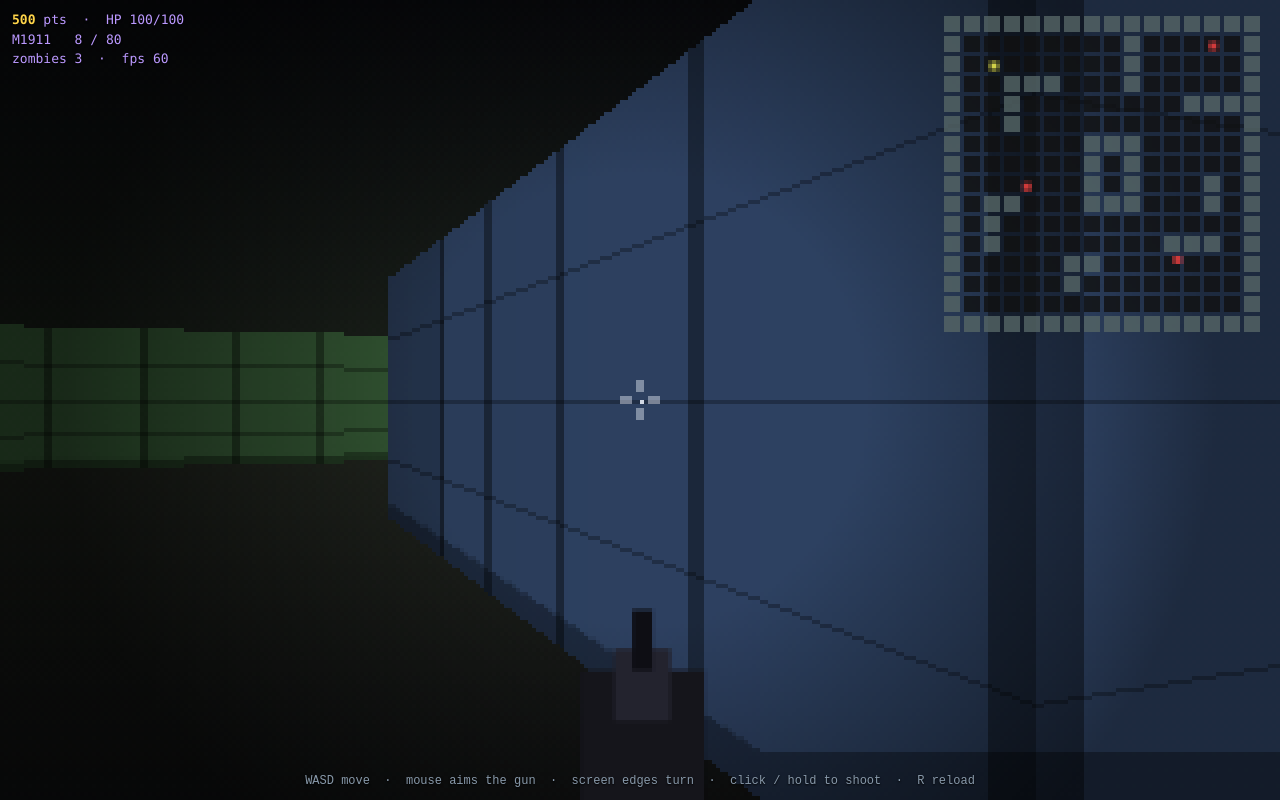
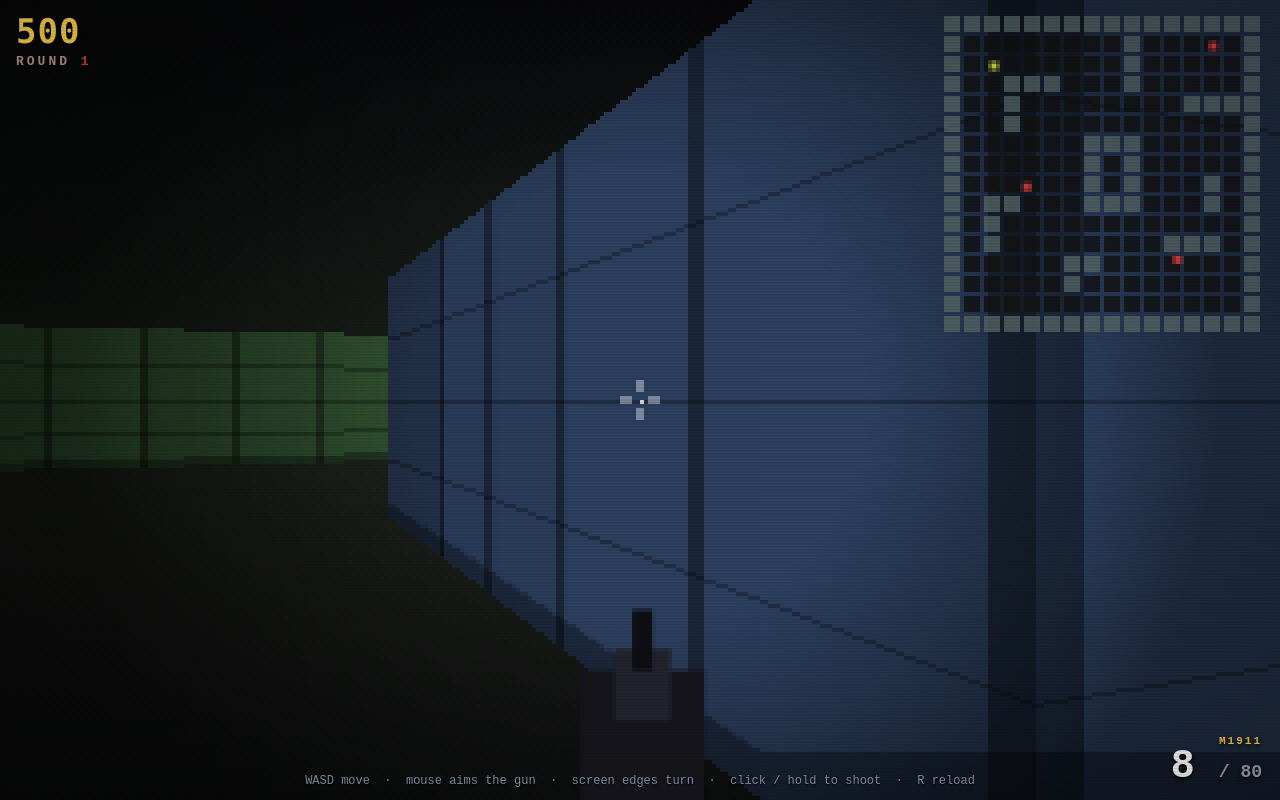
Before and after one commit to rilical/strafe-zombies, a website: page index.html in a window 1280 px wide. Drawn offline with Linux system fonts and the light colour scheme.

Commit message:
feat: render polish — Nacht-style HUD + CRT scanline filter
Track B render pass 3 (HUD/UI; presentation-only, no game rules).

HUD redesigned to the classic Nacht der Untoten language:
- Big gold points top-left that pop (scale flash) whenever the score changes.
- Round number placeholder top-left ('ROUND 1') until rounds.js lands in batch 2.
- Big ammo bottom-right (mag / reserve), weapon name above it, mag turns red when
  empty and shows '·· RELOADING' mid-reload.
- No health bar: a low-HP blood vignette (#lowhp) fades in and heartbeats once the
  player drops below 34% HP.
- CRT overlay (#crt): faint multiply-blended scanlines + a soft tube vignette
  (user-approved ON), z-ordered under the game-over overlay so it stays legible.

Dropped the dev fps/zombie-count readout for the clean HUD; removed the now-unused
fps loop bookkeeping in frame(). npm test stays 116 green (src untouched);
headless DOM-stub harness ran 499 frames + 167 shots driving the new HUD with no
errors.

```diff
--- a/index.html
+++ b/index.html
@@ -14,18 +14,43 @@
     cursor: none;            /* we draw our own crosshair at the pointer position */
   }
   #hud {
-    position: fixed; top: 10px; left: 12px;
-    font: 13px/1.5 ui-monospace, Menlo, Consolas, monospace;
-    color: #b9f; text-shadow: 0 1px 2px #000; pointer-events: none;
+    position: fixed; top: 14px; left: 16px; pointer-events: none;
+    color: #ffd54a; text-shadow: 0 2px 4px #000;
   }
-  #hud b { color: #ffd54a; }
+  #points {
+    font: 800 34px ui-monospace, Menlo, Consolas, monospace; line-height: 1;
+    letter-spacing: 1px; transform-origin: left center;
+  }
+  #points.pop { animation: pop .18s ease-out; }
+  @keyframes pop { 0% { transform: scale(1.6); color: #fff; } 100% { transform: scale(1); } }
+  #round { margin-top: 6px; font: 700 13px ui-monospace, monospace; color: #b98; letter-spacing: 3px; }
+  #round b { color: #e23b2e; }
+  #ammo {
+    position: fixed; right: 18px; bottom: 16px; text-align: right; pointer-events: none;
+    color: #fff; text-shadow: 0 2px 4px #000; font: 800 40px ui-monospace, monospace; line-height: .85;
+  }
+  #ammo small { font-size: 18px; color: #9ab; }
+  #ammo.empty #mag { color: #e44; }
+  #ammo #weapon { font: 700 11px ui-monospace, monospace; color: #ffd54a; letter-spacing: 2px; margin-bottom: 3px; }
+  #lowhp {
+    position: fixed; inset: 0; pointer-events: none; opacity: 0; transition: opacity .3s;
+    background: radial-gradient(ellipse at center, rgba(120,0,0,0) 42%, rgba(120,0,0,.6) 100%);
+  }
+  #lowhp.show { opacity: 1; animation: heartbeat 1.1s ease-in-out infinite; }
+  @keyframes heartbeat { 0%, 100% { opacity: .45; } 50% { opacity: .95; } }
+  #crt {
+    position: fixed; inset: 0; pointer-events: none; z-index: 60; opacity: .5; mix-blend-mode: multiply;
+    background:
+      repeating-linear-gradient(to bottom, rgba(0,0,0,.18) 0, rgba(0,0,0,.18) 1px, rgba(0,0,0,0) 2px, rgba(0,0,0,0) 3px),
+      radial-gradient(ellipse at center, rgba(0,0,0,0) 58%, rgba(0,0,0,.4) 100%);
+  }
   #hint {
     position: fixed; bottom: 12px; left: 0; right: 0; text-align: center;
     font: 12px ui-monospace, monospace; color: #89a; text-shadow: 0 1px 2px #000;
     pointer-events: none;
   }
   #overlay {
-    position: fixed; inset: 0; display: none;
+    position: fixed; inset: 0; display: none; z-index: 70;
     flex-direction: column; align-items: center; justify-content: center; gap: 8px;
     background: rgba(25, 0, 0, 0.55);
     color: #e44; font: 700 30px ui-monospace, monospace; text-shadow: 0 2px 6px #000;
@@ -37,9 +62,12 @@
 </head>
 <body>
   <canvas id="screen" width="320" height="200"></canvas>
-  <div id="hud"></div>
+  <div id="lowhp"></div>
+  <div id="hud"><div id="points">0</div><div id="round">ROUND <b>1</b></div></div>
+  <div id="ammo"><div id="weapon"></div><span id="mag">0</span> <small id="reserve">/ 0</small></div>
   <div id="hint">WASD move &nbsp;·&nbsp; mouse aims the gun &nbsp;·&nbsp; screen edges turn &nbsp;·&nbsp; click / hold to shoot &nbsp;·&nbsp; R reload</div>
   <div id="overlay"></div>
+  <div id="crt"></div>
 
   <script type="module">
   // ---------------------------------------------------------------------------
@@ -62,8 +90,15 @@
   const canvas = document.getElementById("screen");
   const ctx = canvas.getContext("2d");
   const W = canvas.width, H = canvas.height;
-  const hud = document.getElementById("hud");
   const overlay = document.getElementById("overlay");
+  const pointsEl = document.getElementById("points");
+  const roundEl = document.getElementById("round");
+  const ammoEl = document.getElementById("ammo");
+  const magEl = document.getElementById("mag");
+  const reserveEl = document.getElementById("reserve");
+  const weaponEl = document.getElementById("weapon");
+  const lowhpEl = document.getElementById("lowhp");
+  let lastPoints = -1;
 
   // Cached gradients for the sky/floor backdrop and the screen-edge vignette.
   const skyGrad = ctx.createLinearGradient(0, -8, 0, H / 2);
@@ -581,18 +616,24 @@
   }
 
   // ---- HUD + fixed-timestep loop ----
-  let last = performance.now(), frames = 0, fps = 0, fpsAcc = 0, acc = 0;
+  let last = performance.now(), acc = 0;
   const STEP = 1 / 60;
 
   function updateHud() {
     const a = player.ammo[player.weapon];
     const w = WEAPONS[player.weapon];
     const reloading = player.reloadTimer !== undefined;
-    const ammoNote = reloading ? " — RELOADING…" : (a.mag === 0 ? " — OUT (R)" : "");
-    hud.innerHTML =
-      "<b>" + player.points + "</b> pts &nbsp;·&nbsp; HP " + Math.ceil(player.hp) + "/" + player.maxHp +
-      "<br>" + w.name + " &nbsp; " + a.mag + " / " + a.reserve + ammoNote +
-      "<br>zombies " + zombies.length + " &nbsp;·&nbsp; fps " + fps;
+    if (player.points !== lastPoints) {                 // pop the score when it changes
+      pointsEl.textContent = player.points;
+      pointsEl.classList.remove("pop"); void pointsEl.offsetWidth; pointsEl.classList.add("pop");
+      lastPoints = player.points;
+    }
+    magEl.textContent = reloading ? "··" : a.mag;
+    reserveEl.textContent = "/ " + a.reserve;
+    weaponEl.textContent = w.name + (reloading ? " — RELOADING" : a.mag === 0 ? " — RELOAD (R)" : "");
+    ammoEl.classList.toggle("empty", a.mag === 0 && !reloading);
+    // Classic Nacht has no health bar — the screen edges bleed when you're low.
+    lowhpEl.classList.toggle("show", player.hp > 0 && player.hp / player.maxHp < 0.34);
   }
 
   function frame(t) {
@@ -601,8 +642,6 @@
     acc += dt;
     while (acc >= STEP) { if (!gameOver) simulate(STEP); acc -= STEP; }
     render();
-    frames++; fpsAcc += dt;
-    if (fpsAcc >= 0.5) { fps = Math.round(frames / fpsAcc); frames = 0; fpsAcc = 0; }
     updateHud();
     requestAnimationFrame(frame);
   }
```
